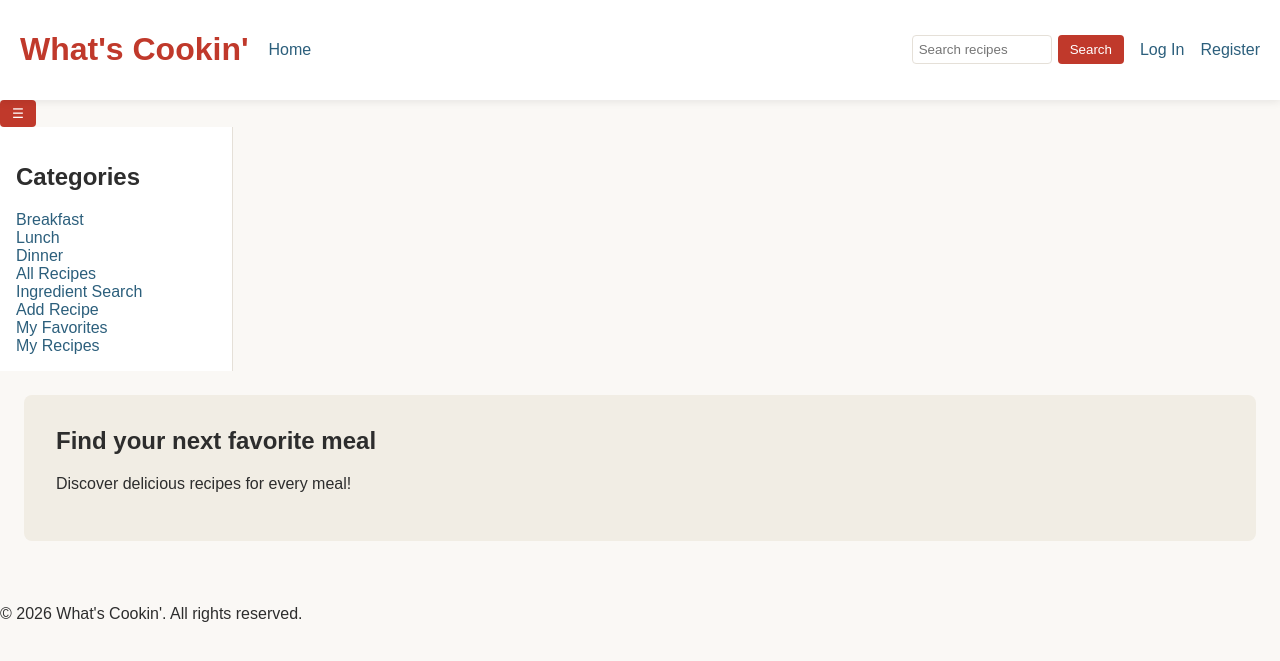
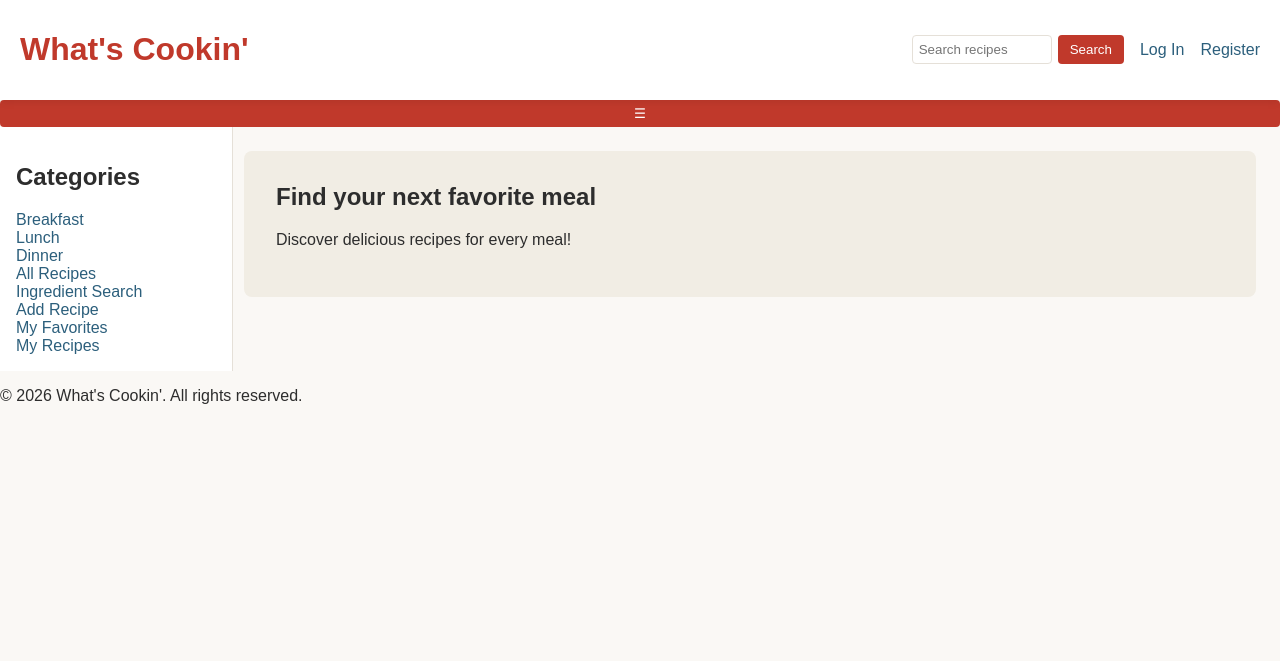
Before and after one commit to it-sd-capstone/2026-fall-team2, a PHP site: page /index.php in a window 1280 px wide. Shown: the top 661 px of the page. Run offline with PHP 8.4, Linux system fonts and the light colour scheme; data that the repository does not hold is empty.

Commit message:
Remove Home link and place sidebar beside the page content

```diff
--- a/css/style.css
+++ b/css/style.css
@@ -39,7 +39,7 @@ header {
     top: 0;
     z-index: 100;
     display: grid;
-    grid-template-columns: auto 1fr auto;
+    grid-template-columns: auto 1fr;
     gap: 20px;
     align-items: center;
     padding: 10px 20px;
@@ -121,6 +121,27 @@ main {
     margin-top: 0;
 }
 
+/* ===== Page Layout ===== */
+body {
+    display: grid;
+    grid-template-columns: 220px 1fr;
+    align-items: start;
+}
+
+header,
+#sidebar-toggle,
+footer {
+    grid-column: 1 / -1;
+}
+
+#sidebar {
+    grid-column: 1;
+}
+
+main {
+    grid-column: 2;
+}
+
 /* ===== Recipe Cards ===== */
 .recipe-grid {
     display: grid;
--- a/includes/header.php
+++ b/includes/header.php
@@ -9,7 +9,6 @@
 <body>
     <header>
         <h1><a href="index.php">What's Cookin'</a></h1>
-        <nav><ul><li><a href="index.php" id="home-link">Home</a></li></ul></nav>
         <div class="header-right">
             <form class="search-form" action="search.php" method="get">
                 <input type="search" name="query" placeholder="Search recipes">
```
